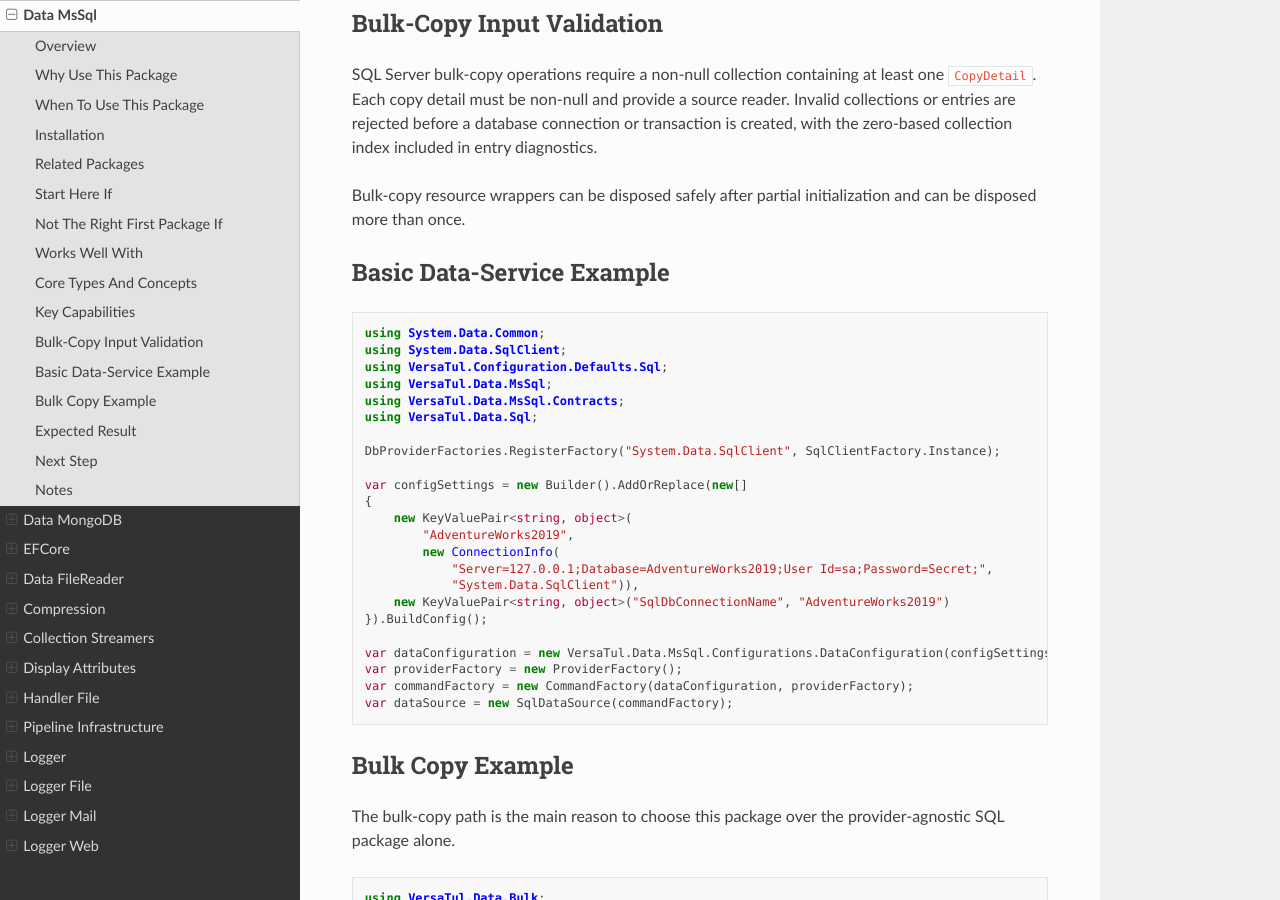
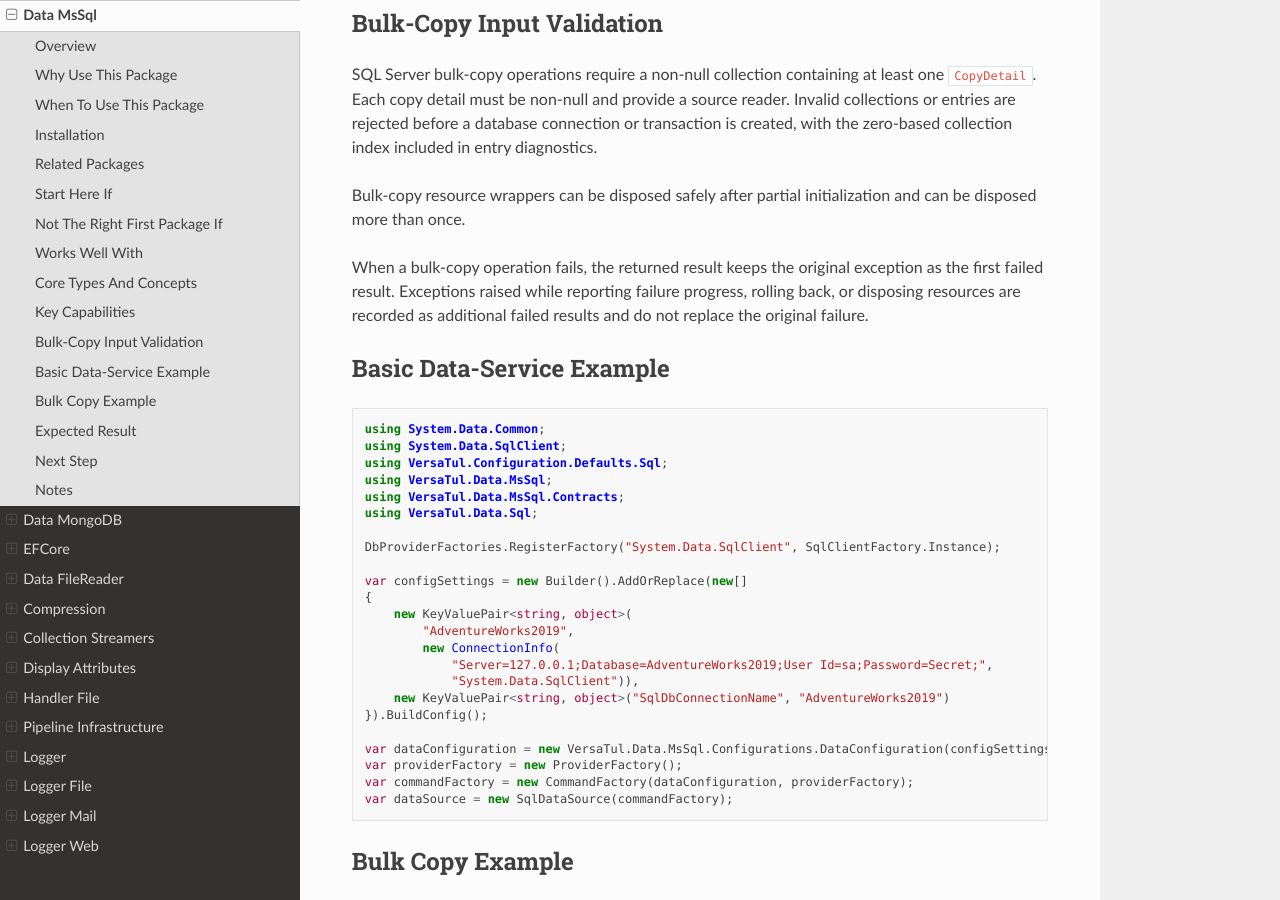
Before and after one commit to BjornWilliams/DocsVersaTul, a Sphinx documentation site: the page built from docs/source/mssql.rst, in a window 1280 px wide and 900 px high, scrolled down 2495 px. Built offline with Sphinx 7.4.7 and the Read the Docs theme 3.1.0, drawn with Linux system fonts in a browser that asks for light colours.

Commit message:
Document root bulk-copy failure preservation
Fixes AB#3155
AB#3150

```diff
--- a/docs/source/mssql.rst
+++ b/docs/source/mssql.rst
@@ -109,6 +109,8 @@ SQL Server bulk-copy operations require a non-null collection containing at leas
 
 Bulk-copy resource wrappers can be disposed safely after partial initialization and can be disposed more than once.
 
+When a bulk-copy operation fails, the returned result keeps the original exception as the first failed result. Exceptions raised while reporting failure progress, rolling back, or disposing resources are recorded as additional failed results and do not replace the original failure.
+
 Basic Data-Service Example
 --------------------------
 
```
